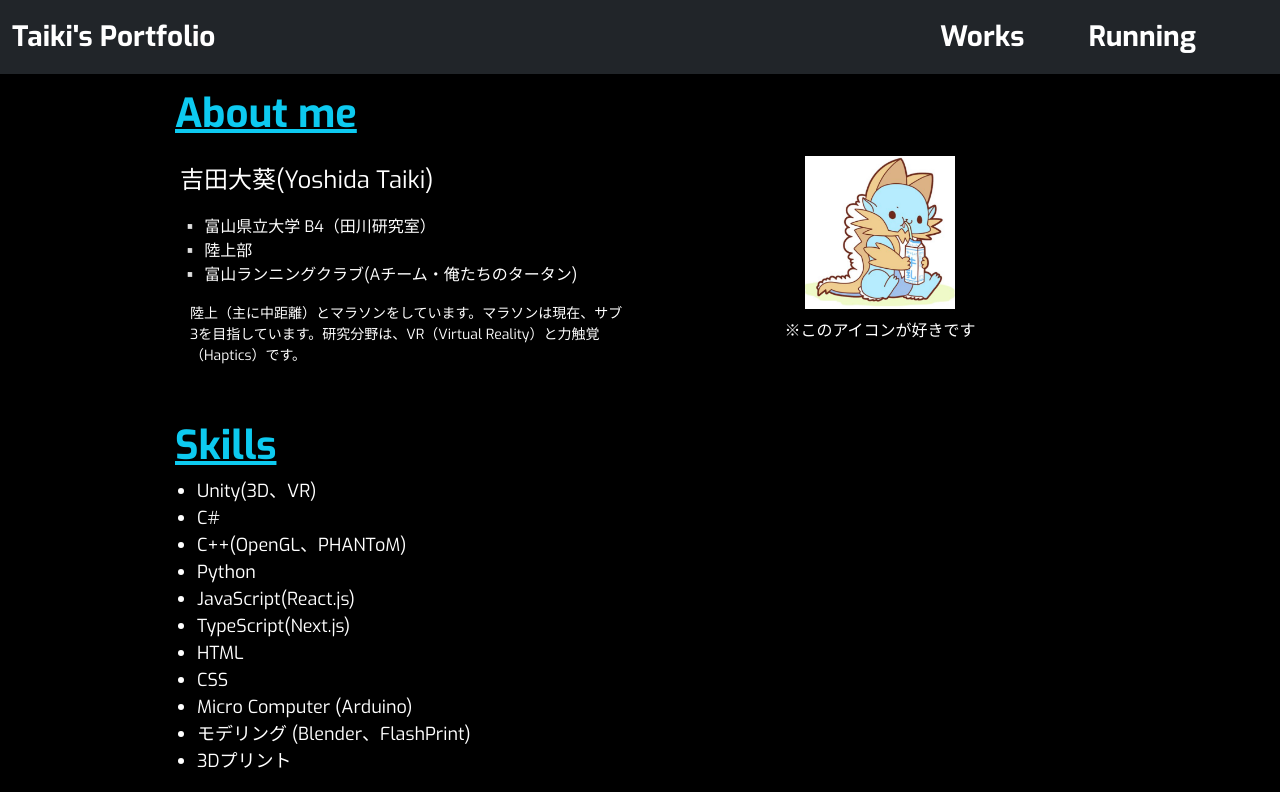
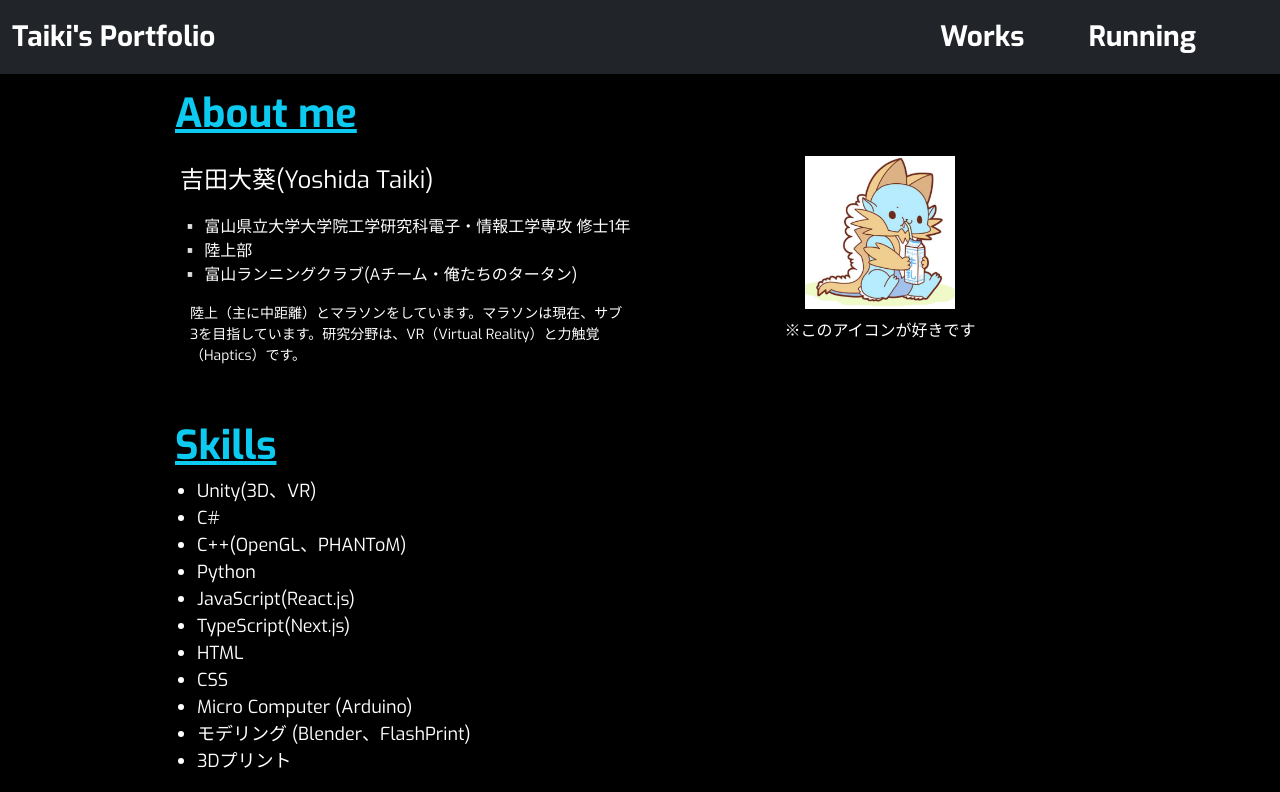
Before and after one commit to yoshitai11099/yoshitai11099.github.io, a Next.js app: page / in a window 1280 px wide. Shown: the top 792 px of the page. Built offline with nearby package versions, Linux system fonts and the light colour scheme.

Commit message:
20250402

```diff
--- a/src/pages/index.tsx
+++ b/src/pages/index.tsx
@@ -4,7 +4,6 @@ import MainLayout from '../pages/mainLayout';
 import Skills from '../pages/skills';
 import TrackField from './records';
 import Contact from '../pages/contact';
-import Abstract1 from '../pages/abstract1';
 import Image from 'next/image';
 import Zin from '/public/images/zin.png';
 
@@ -19,7 +18,7 @@ const Home: React.FC = () => {
             <div className="col-md-6">
               <div style={{ marginLeft: "20px", marginTop: "20px" }}>
                 <h4>吉田大葵(Yoshida Taiki)</h4>
-                <p style={{marginTop:'20px'}}>▫️ 富山県立大学 B4（田川研究室）<br />▫️ 陸上部<br />▫️ 富山ランニングクラブ(Aチーム・俺たちのタータン)</p>
+                <p style={{marginTop:'20px'}}>▫️ 富山県立大学大学院工学研究科電子・情報工学専攻 修士1年<br />▫️ 陸上部<br />▫️ 富山ランニングクラブ(Aチーム・俺たちのタータン)</p>
                 <p className = "small" style={{ marginLeft: "10px", marginRight: "10px" }}>陸上（主に中距離）とマラソンをしています。マラソンは現在、サブ3を目指しています。研究分野は、VR（Virtual Reality）と力触覚（Haptics）です。</p>
               </div>
             </div>
```
